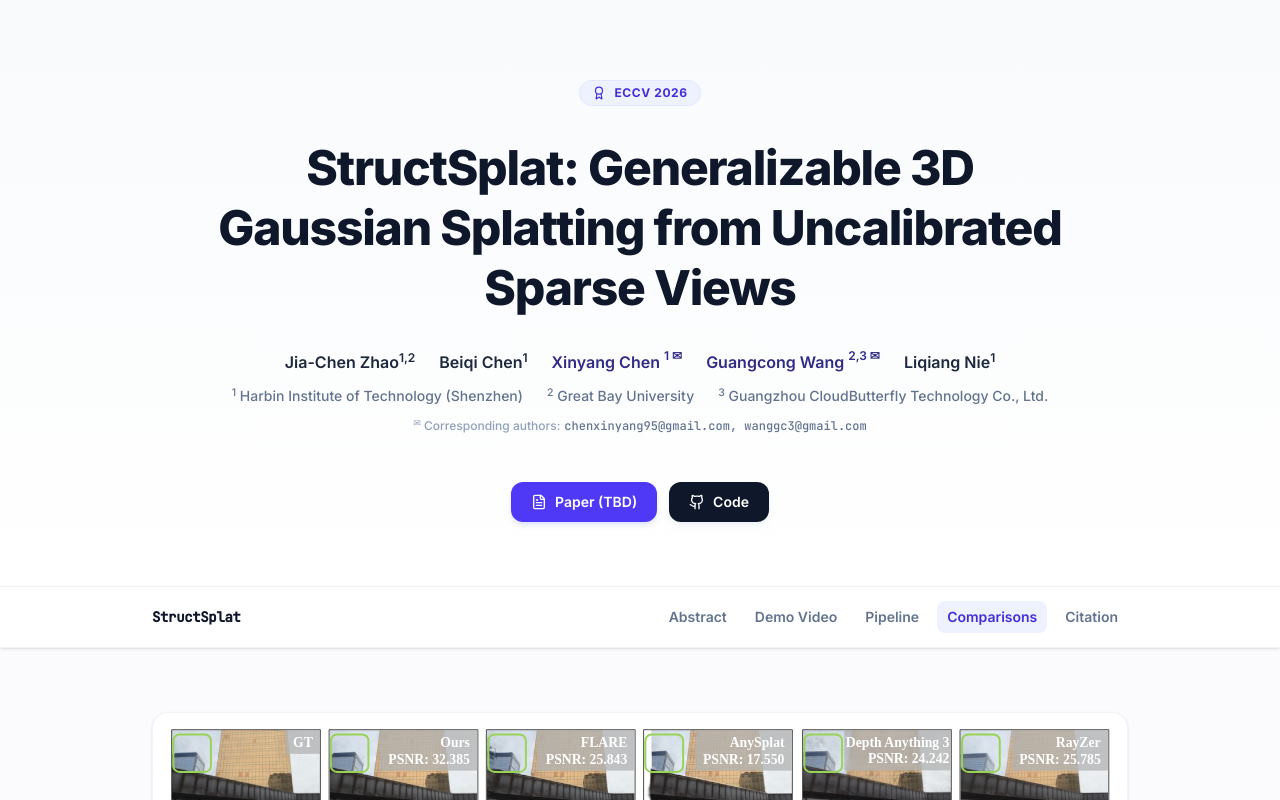
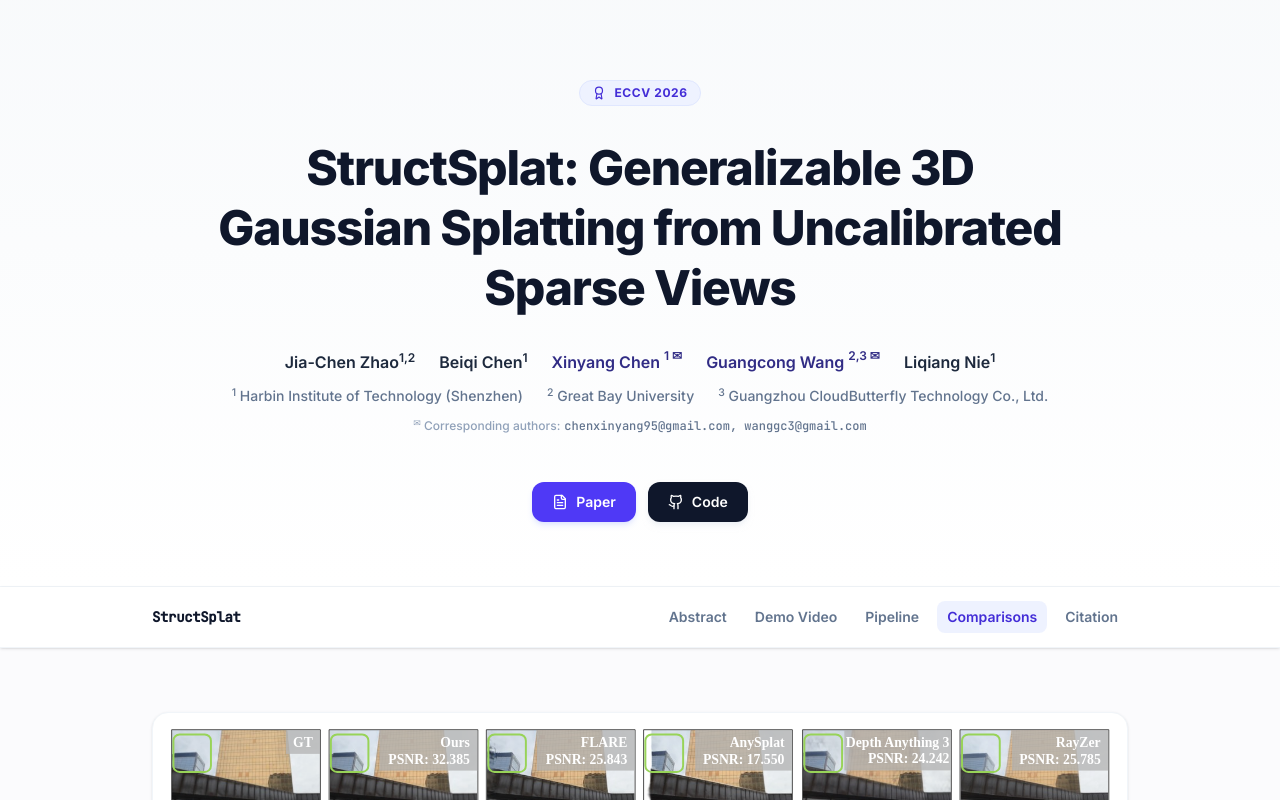
Before and after one commit to structsplat/structsplat.github.io, a React (Vite) app: page / in a window 1280 px wide. Shown: the top 800 px of the page. Built offline with nearby package versions, Linux system fonts and the light colour scheme.

Commit message:
Add paper arxiv link

```diff
--- a/src/App.tsx
+++ b/src/App.tsx
@@ -110,12 +110,13 @@ export default function App() {
           {/* Styled Action Buttons */}
           <div className="flex flex-wrap justify-center items-center gap-3 pt-4" id="header-actions">
             <a
-              href="#abstract-section"
-              onClick={(e) => { e.preventDefault(); scrollToSection('abstract-section'); }}
+              href="https://arxiv.org/abs/2606.28321"
+              target="_blank"
+              rel="noopener noreferrer"
               className="px-5 py-2.5 bg-indigo-600 hover:bg-indigo-500 text-white rounded-xl text-sm font-semibold shadow-md shadow-indigo-200/50 hover:shadow-indigo-300/60 transition-all flex items-center gap-2"
               id="action-paper"
             >
-              <FileText className="w-4 h-4" /> Paper (TBD)
+              <FileText className="w-4 h-4" /> Paper
             </a>
 
             <a
```
